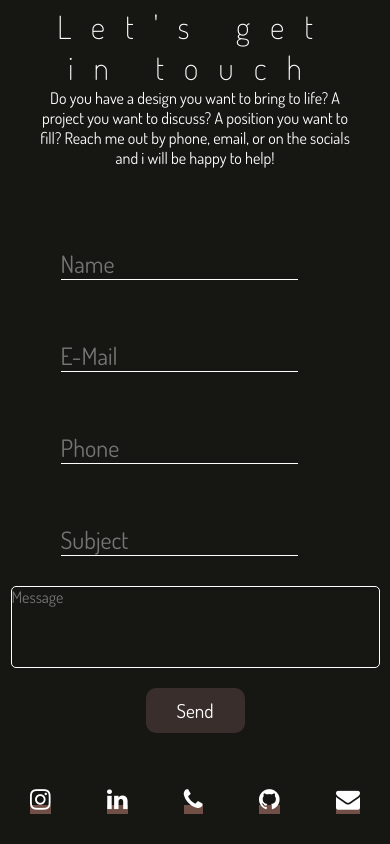
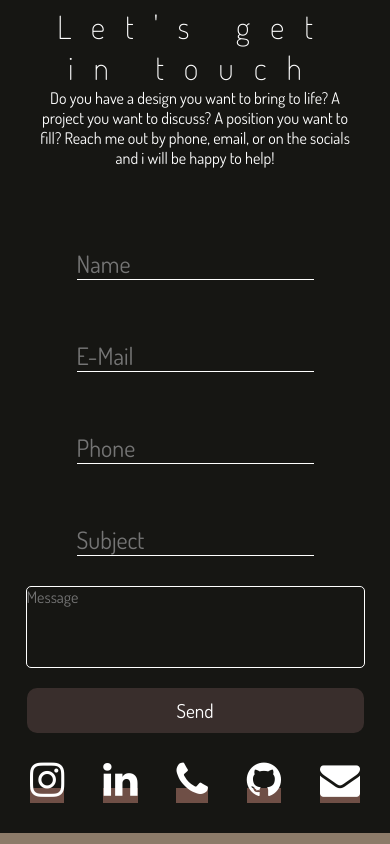
Before and after one commit to TaYYKaYY/personal-website, a website: page index.html in a window 390 px wide. Shown: the part 2682-3526 px from the top of the page. Drawn offline with Linux system fonts and the light colour scheme.

Commit message:
icons and send btn adjusted

```diff
--- a/index.html
+++ b/index.html
@@ -91,10 +91,10 @@
             <input class="main-inpt inpt" data-textBehind="subject" type="text" required placeholder="Subject" name="subject">
             <div class="message-field">
               <textarea class="message-inpt inpt" data-textBehind="message" name="message" placeholder="Message" cols="50" rows="4"></textarea>
+              <button class="send-btn">Send</button>
             </div>
           </div>
         </div>
-        <button class="send-btn">Send</button>
       </form>
       <div class="contact-icons">
         <a class="icon-self" target="_blank" href="https://www.instagram.com/_tkhoury_/"><i class="fa fa-instagram"></i></a>
--- a/style.css
+++ b/style.css
@@ -300,7 +300,7 @@ img{
     font-size: 1.5em;
 }
 .contact-icons{
-    margin-top: 50px;
+    margin-top: 20px;
     display: flex;
     width: 100%;
     justify-content: space-between;
@@ -383,12 +383,16 @@ img{
     justify-content: center;
     align-items: center;
 }
+.message-field{
+    flex-direction: column;
+}
 .form-inpts{
     flex-direction: column;
 }
 .message-inpt{
     border: 1px solid white;
     border-radius: 5px;
+    width: 100%;
 }
 .send-btn{
     all: unset;
@@ -396,7 +400,7 @@ img{
     margin-top: 20px;
     padding: 10px 0;
     font-size: 1.2em;
-    width: 30%;
+    width: 100%;
     border-radius: 10px;
     text-align: center;
     background-color: #392e2c;
@@ -464,7 +468,7 @@ img{
         font-size: 1em;
     }
     .icon-self{
-        font-size: 1.5em;
+        font-size: 2.5em;
     }
     .contact-form::after{
         font-size: 1em;
```
